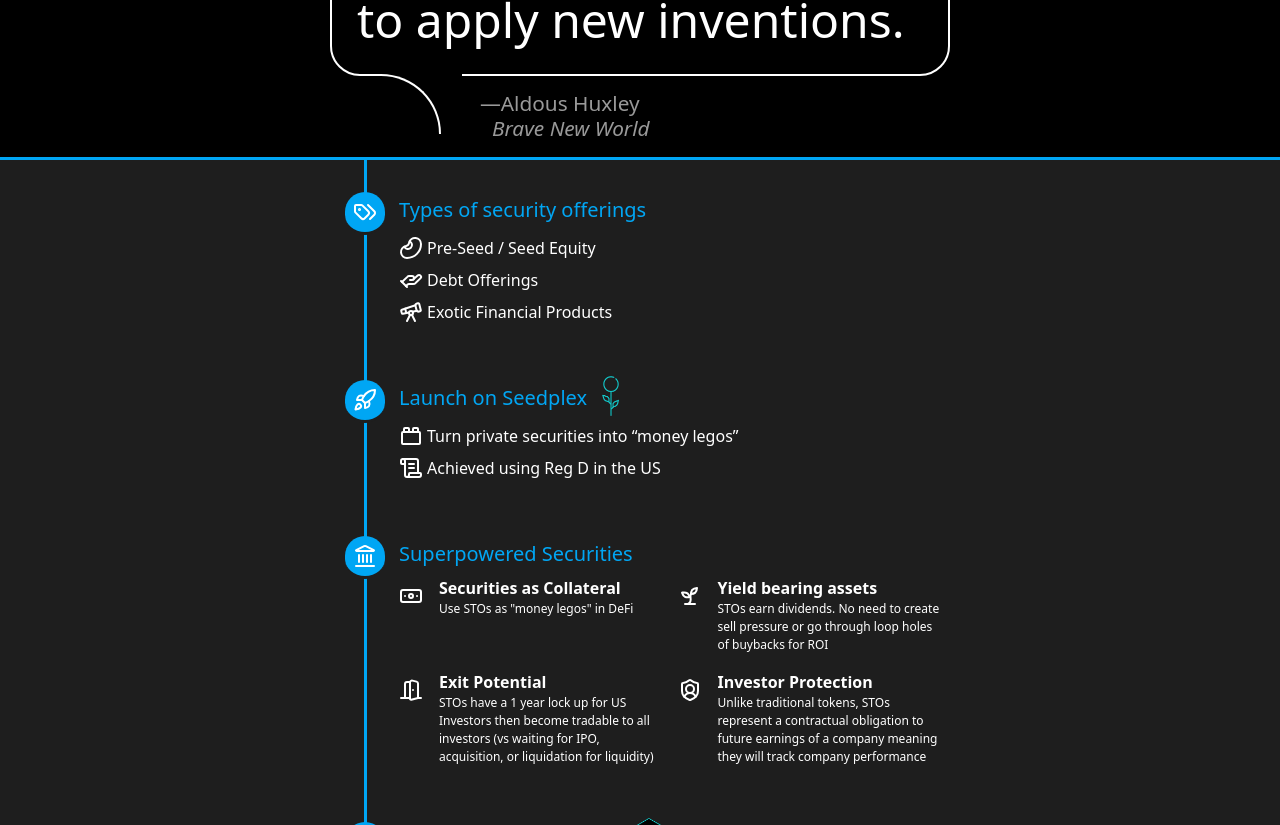
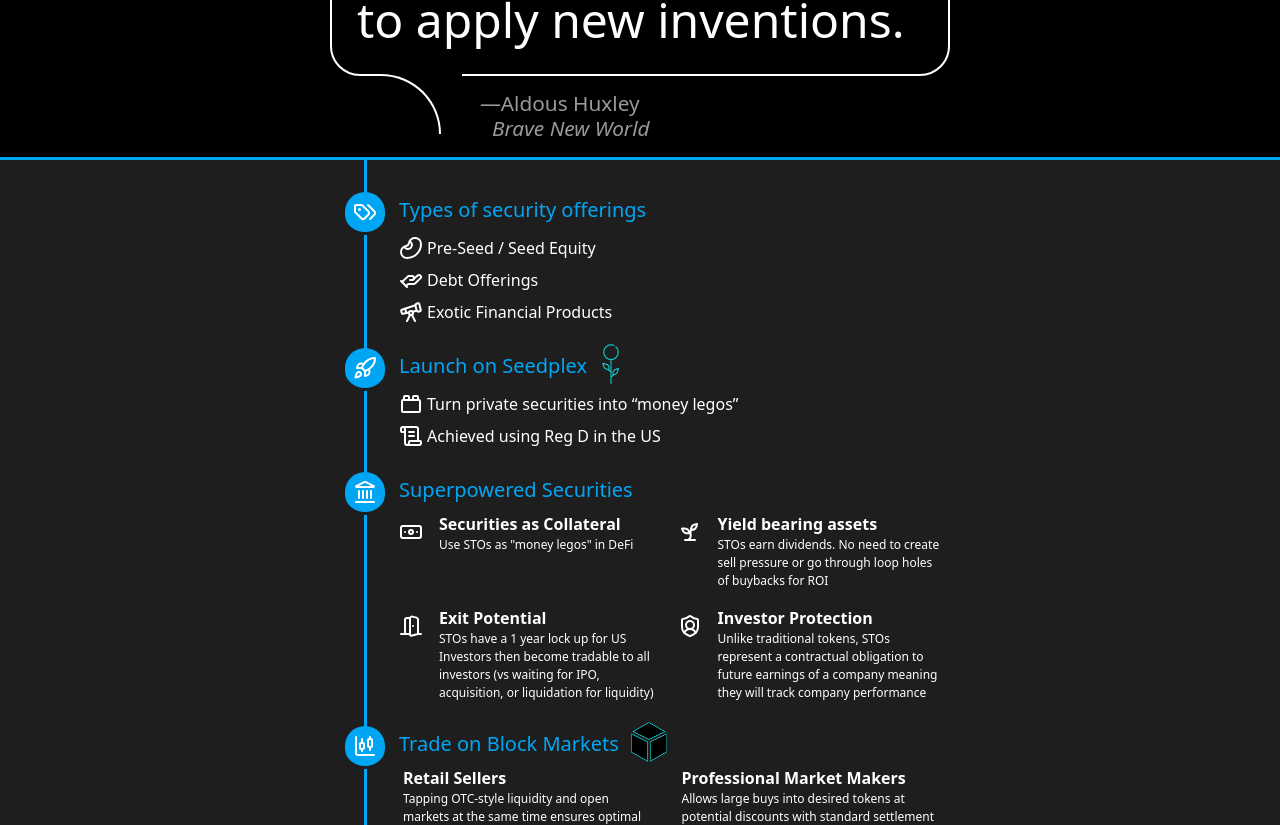
Before and after one commit to JollyGrin/menace-landing, a SvelteKit app: page / in a window 1280 px wide. Shown: the part 455-1280 px from the top of the page. Built offline with nearby package versions, Linux system fonts and the light colour scheme.

Commit message:
reduce gap

```diff
--- a/src/routes/+page.svelte
+++ b/src/routes/+page.svelte
@@ -37,7 +37,7 @@
 </div>
 <div class="mx-auto max-w-[600px]">
 	<div
-		class="border-brand-highlight text-brand-primary ml-6 flex min-h-[30vh] flex-col gap-16 border-l-3 px-6 py-10 md:pr-0 md:pl-8"
+		class="border-brand-highlight text-brand-primary ml-6 flex min-h-[30vh] flex-col gap-8 border-l-3 px-6 py-10 md:pr-0 md:pl-8"
 	>
 		<!-- START: ASSEMBLY -->
 		<div class="relative">
```
